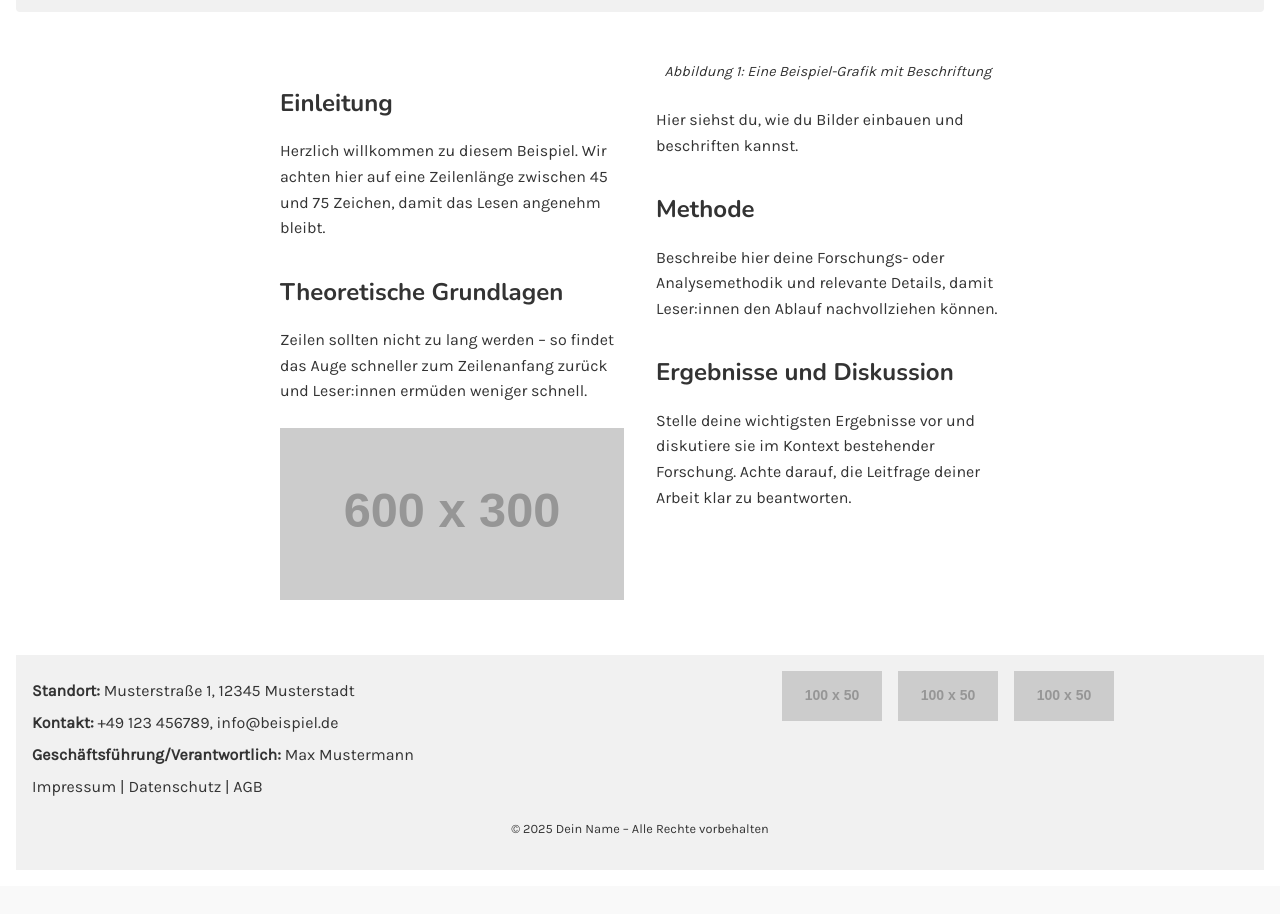
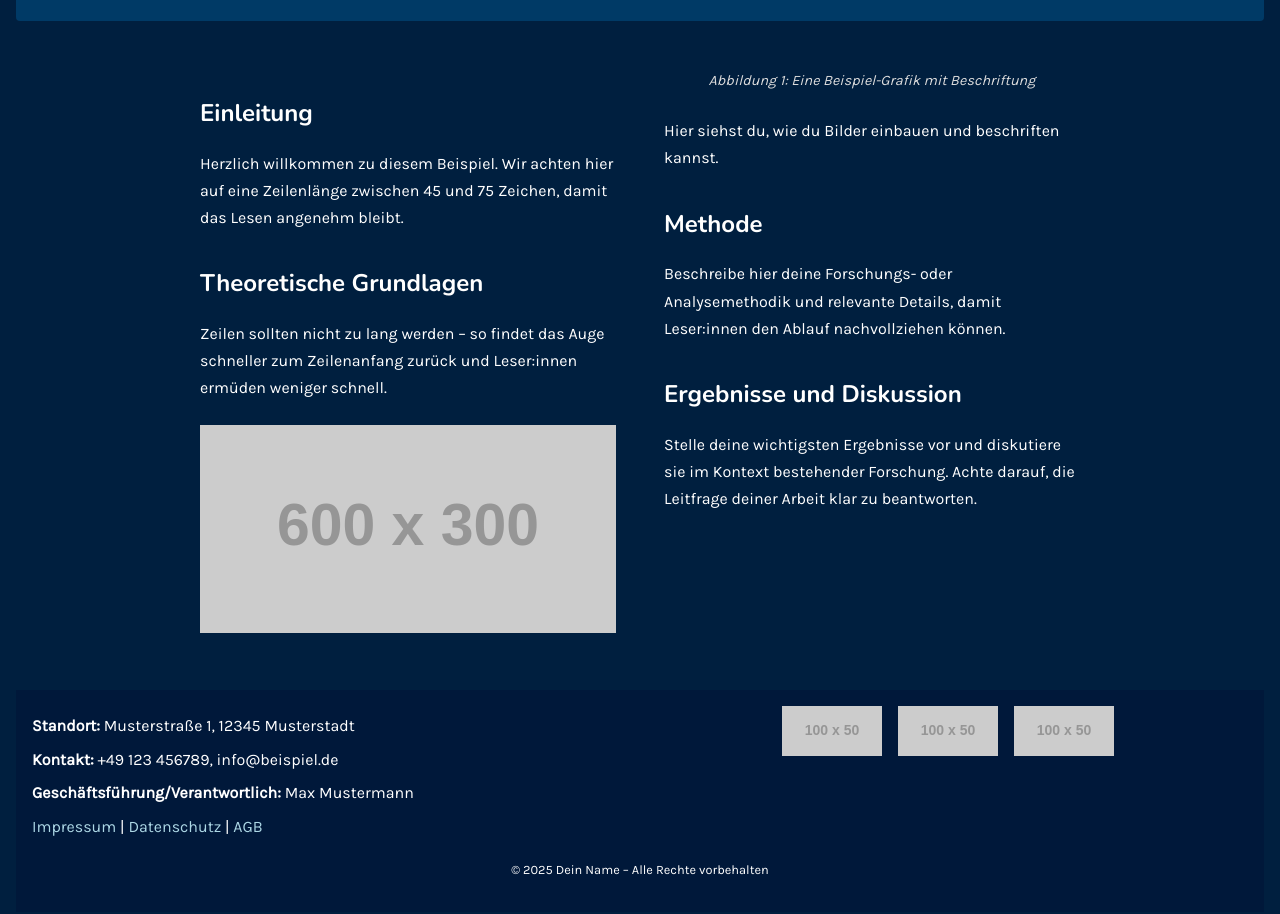
Before and after one commit to GioddiTave/RoundTable, a plain HTML site: page index.html in a window 1280 px wide. Shown: the part 260-1174 px from the top of the page. Before the commit the page ends 1146 px from the top, so only its background shows below. Drawn offline with nearby package versions, Linux system fonts and the light colour scheme; placeholder pictures from the web are drawn by us.

Commit message:
color and layout fixes

```diff
--- a/styles.css
+++ b/styles.css
@@ -1,25 +1,29 @@
-/* --- Grundlegende Seiteneinstellungen --- */
+/* ========== GRUNDEINSTELLUNGEN ========== */
 body {
+    /* Dunkelblauer Hintergrund */
+    background-color: #001f3f;
+    /* Text in Weiß für guten Kontrast */
+    color: #fff;
     margin: 0;
     padding: 0;
-    background-color: #f9f9f9;
-    color: #333;
-    line-height: 1.6;
+    /* Etwas höherer Zeilenabstand für bessere Lesbarkeit */
+    line-height: 1.7;
     font-size: 16px;
   }
 
   .container {
     margin: 0 auto;
     padding: 1em;
-    background-color: #fff;
+    background-color: transparent;
   }
 
-  /* --- Typografie --- */
+  /* ========== TYPOGRAFIE ========== */
   h1 {
     font-family: 'Montserrat', sans-serif;
     font-size: 2em;
     margin-top: 0.5em;
     margin-bottom: 0.5em;
+    color: #fff;
   }
 
   h2 {
@@ -28,18 +32,20 @@ body {
     font-size: 1.5em;
     margin-top: 1em;
     margin-bottom: 0.5em;
+    color: #fff;
   }
 
   p {
     font-family: 'Karla', sans-serif;
     margin-bottom: 1.2em;
+    color: #fff;
   }
 
   section {
     margin-bottom: 2em;
   }
 
-  /* --- Bilder + Beschriftung --- */
+  /* ========== BILDER ========== */
   figure {
     margin: 1.5em 0;
     text-align: center;
@@ -55,17 +61,19 @@ body {
     font-style: italic;
     font-size: 0.9em;
     margin-top: 0.5em;
+    color: #ddd;
   }
 
-  /* --- Bereich der Teilnehmenden (Dropdown) direkt unterm Titel --- */
+  /* ========== TEILNEHMENDEN-LISTE (DROPDOWN) ========== */
   .participants {
     margin-top: 1em;
     margin-bottom: 2em;
   }
 
-  /* Details/summary-Styling */
+  /* Hintergrund-Farbe "helleres Blau" + weiße Schrift */
   details {
-    background-color: #f1f1f1;
+    background-color: #003a66;
+    color: #fff;
     padding: 1em;
     border-radius: 4px;
     margin-top: 1em;
@@ -76,6 +84,7 @@ body {
     font-weight: 700;
     cursor: pointer;
     margin-bottom: 0.5em;
+    color: #fff;
   }
 
   details ul {
@@ -88,53 +97,59 @@ body {
     margin: 0.3em 0;
   }
 
+  /* Wenn "aufgeklappt", etwas hellerer Blauton */
   details[open] {
-    background-color: #e2e2e2;
+    background-color: #004080;
   }
 
-  /* --- Zeilenlänge 45–75 Zeichen für Mobil/Tablet ---
-     Ab Desktop (1024px): 2 Spalten à ~45 Zeichen => ~90ch
+  /* ========== HAUPTINHALT / ZEILENBREITE ========== */
+  /*
+     Mobil/Tablet: ~75 Zeichen => 75ch
+     Desktop ab 1024px: 2 Spalten, ~55 Zeichen je Spalte => 110ch
   */
   .article-content {
     margin: 0 auto;
-    max-width: 75ch; /* ~75 Zeichen */
+    max-width: 75ch;
     padding: 1em;
   }
 
   @media (min-width: 1024px) {
     .article-content {
       column-count: 2;
-      column-gap: 2em;
-      max-width: 90ch; /* 2 Spalten à ~45 Zeichen */
+      column-gap: 3em;
+      max-width: 110ch;
     }
   }
 
-  /* --- Footer --- */
+  /* ========== FOOTER ========== */
   footer {
     padding: 1em;
-    background-color: #f1f1f1;
+    background-color: #00183a; /* etwas dunkler als der Body */
     margin-top: 2em;
   }
 
-  /* Container für zwei Spalten auf Desktop */
   .footer-container {
     display: flex;
-    flex-direction: column; /* Mobil: untereinander */
+    flex-direction: column; /* Mobil untereinander */
     gap: 1em;
   }
 
   /* Jede Spalte separat */
   .footer-col {
     flex: 1;
-    /* So verteilen sich die Spalten gleichmäßig auf Desktop */
   }
 
   /* Footer-Infos */
   .footer-info p {
     margin: 0.4em 0;
+    color: #fff;
   }
 
-  /* Logos im Footer */
+  .footer-info strong {
+    color: #fff;
+  }
+
+  /* Footer-Logos */
   .footer-logos {
     display: flex;
     justify-content: center;
@@ -148,9 +163,10 @@ body {
     max-width: 100px;
   }
 
+  /* Links im Footer: */
   footer a {
     text-decoration: none;
-    color: #333;
+    color: #ADD8E6; /* ein hellblauer Farbton */
   }
 
   footer a:hover {
@@ -163,17 +179,14 @@ body {
     font-size: 0.8em;
     text-align: center;
     margin-top: 1em;
+    color: #ccc;
   }
 
-  /* Ab 1024px: Footer in zwei Spalten nebeneinander */
+  /* Zwei-Spalten-Layout im Footer ab 1024px */
   @media (min-width: 1024px) {
     .footer-container {
       flex-direction: row;
-      justify-content: space-between; /* Platz zwischen den Spalten */
+      justify-content: space-between;
       align-items: flex-start;
     }
-    .footer-col {
-      /* Je nach Wunsch kannst du hier eine feste Breite vergeben
-         oder einfach flex: 1 lassen, damit sie sich gleichmäßig verteilen. */
-    }
   }
```
Also changed, not shown: index.html (line endings or trailing spaces).
